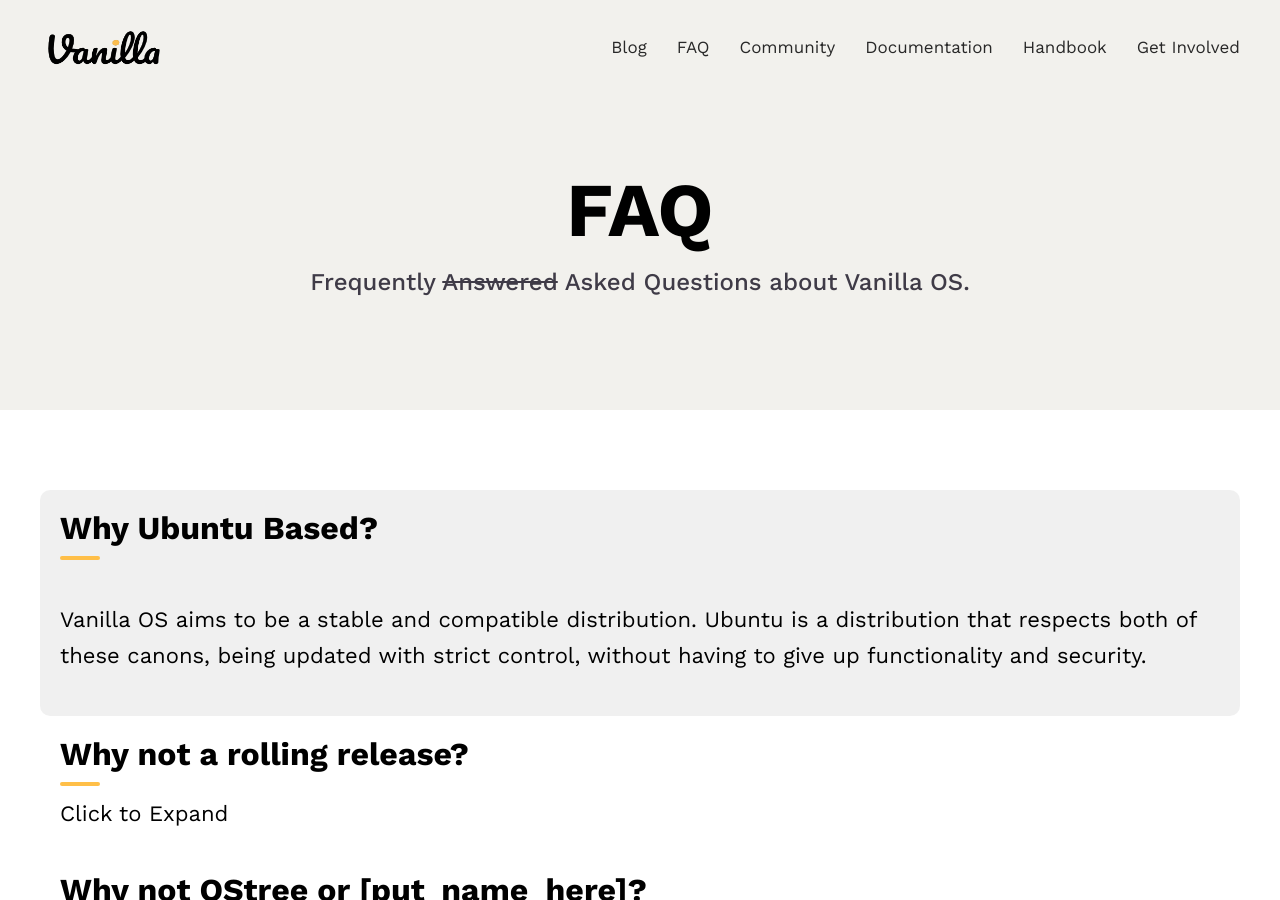
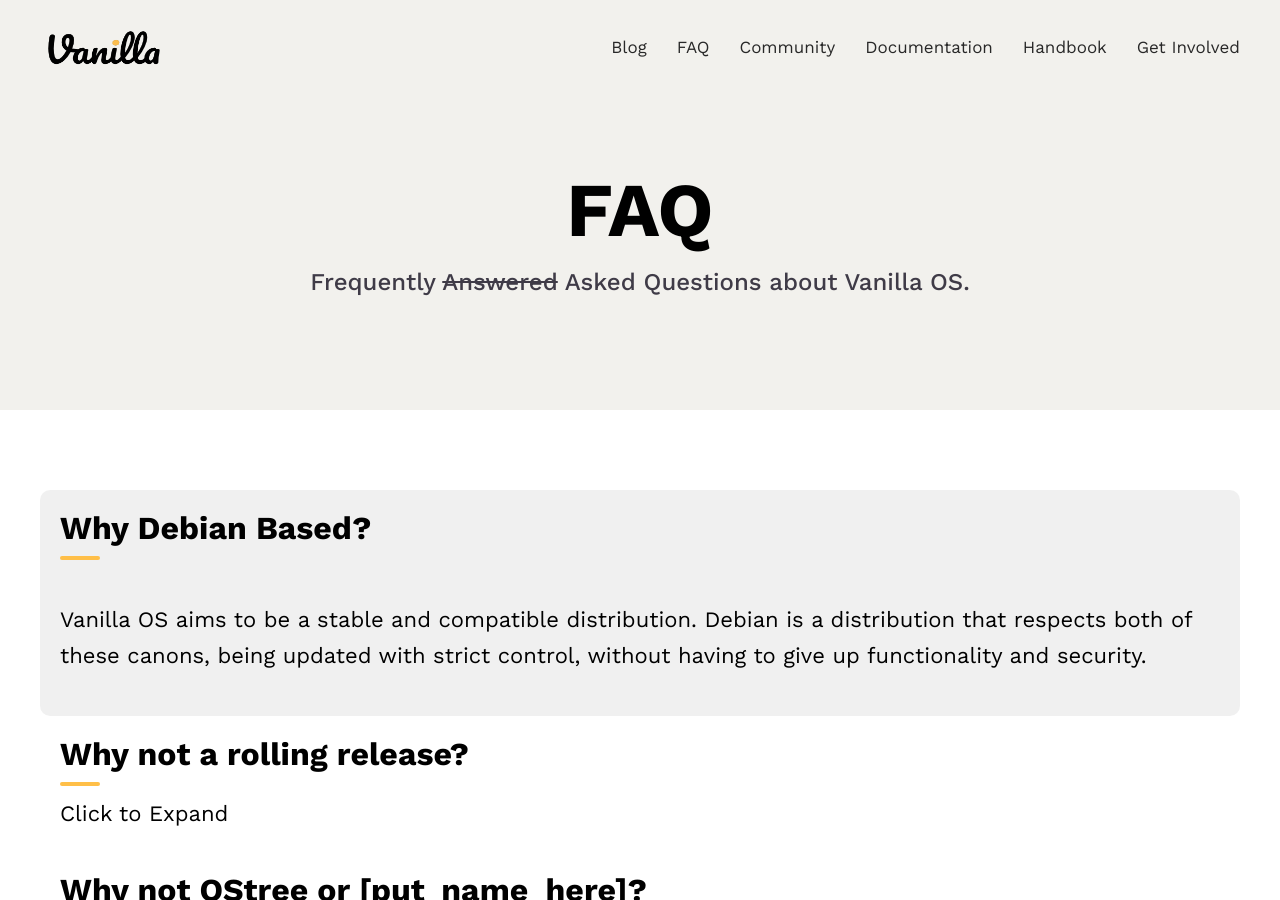
Before and after one commit to Vanilla-OS/website, a Jekyll site: the page built from faq.md, in a window 1280 px wide and 900 px high. Built offline with Jekyll 4.4.1, drawn with Linux system fonts in a browser that asks for light colours.

Commit message:
Replaced most references to Ubuntu with Debian

```diff
--- a/faq.md
+++ b/faq.md
@@ -6,15 +6,15 @@
 
 <div class="container hero-wrapper">
     <div class="accordion">
-        {% capture title %} Why Ubuntu Based? {% endcapture %}
+        {% capture title %} Why Debian Based? {% endcapture %}
         {% capture answer %}
-            <p>Vanilla OS aims to be a stable and compatible distribution. Ubuntu is a distribution that respects both of these canons, being updated with strict control, without having to give up functionality and security.</p>
+            <p>Vanilla OS aims to be a stable and compatible distribution. Debian is a distribution that respects both of these canons, being updated with strict control, without having to give up functionality and security.</p>
         {% endcapture %}
         {% include accordion-item.html open=true title=title text=answer %}
 
         {% capture title %} Why not a rolling release? {% endcapture %}
         {% capture answer %}
-            <p>Vanilla OS aims to be a stable and compatible distribution. Ubuntu is a distribution that respects both of these canons, being updated with strict control, without having to give up functionality and security.</p>
+            <p>Vanilla OS aims to be a stable and compatible distribution. Debian is a distribution that respects both of these canons, being updated with strict control, without having to give up functionality and security.</p>
             <p>Thanks to Flatpak, Snap and Appimage, the user can always have the latest version of the applications they use, without having to wait for the next release of Vanilla OS.</p>
         {% endcapture %}
         {% include accordion-item.html title=title text=answer %}
@@ -46,7 +46,7 @@
 
         {% capture title %} How to install software? {% endcapture %}
         {% capture answer %}
-            <p>Vanilla OS provides optional support for <a href="https://www.flatpak.org/">Flatpak</a>, <a href="https://appimage.org/">AppImage</a>, and soon <a href="https://snapcraft.io/">Snap</a>. We recommend you use any of these three for regular application installation. We also have our own package manager, <a href="https://documentation.vanillaos.org/docs/apx/">apx</a>. You can use it from the terminal to install Ubuntu, Fedora, or Arch Linux packages inside containers. Installing packages onto the host system is not advised, but if you need to — use <a href="https://documentation.vanillaos.org/docs/ABRoot/">ABRoot</a>.</p>
+            <p>Vanilla OS provides optional support for <a href="https://www.flatpak.org/">Flatpak</a>, <a href="https://appimage.org/">AppImage</a>, and soon <a href="https://snapcraft.io/">Snap</a>. We recommend you use any of these three for regular application installation. We also have our own package manager, <a href="https://documentation.vanillaos.org/docs/apx/">apx</a>. You can use it from the terminal to install Debian, Fedora, or Arch Linux packages inside containers. Installing packages onto the host system is not advised, but if you need to — use <a href="https://documentation.vanillaos.org/docs/ABRoot/">ABRoot</a>.</p>
         {% endcapture %}
         {% include accordion-item.html title=title text=answer %}
 
```
Also changed, not shown: index.md (+6 -6 lines).
